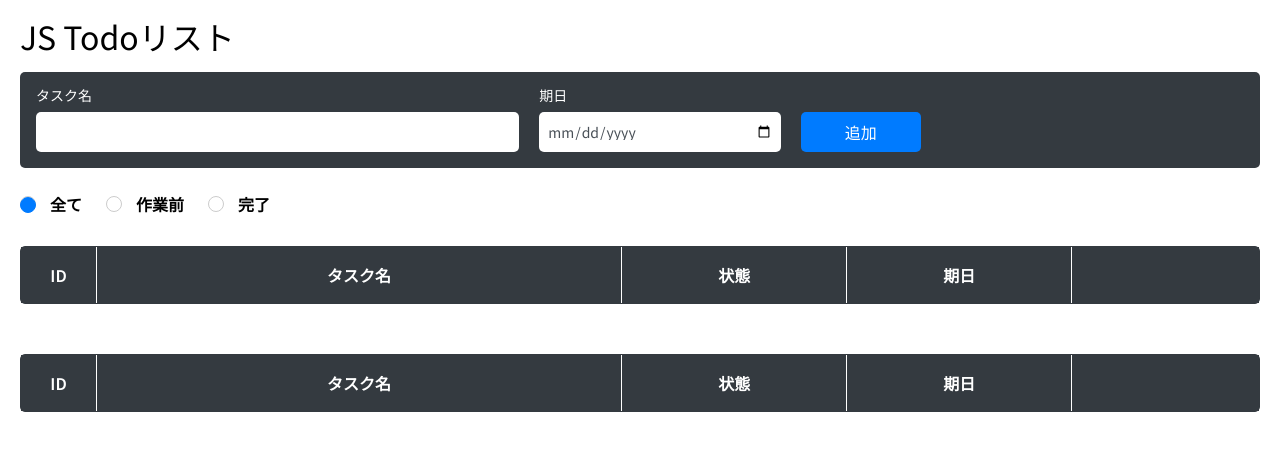
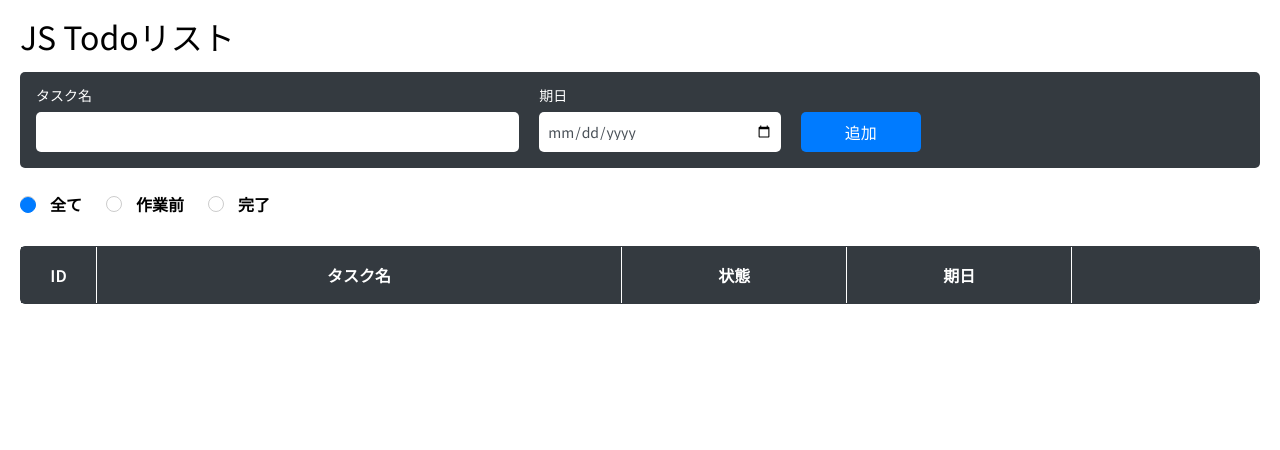
Before and after one commit to hideki1516/react-todoapp, a React (Create React App) app: page / in a window 1280 px wide. Shown: the top 450 px of the page. Built offline with nearby package versions, Linux system fonts and the light colour scheme.

Commit message:
表示切り替え 微調整

```diff
--- a/src/App.jsx
+++ b/src/App.jsx
@@ -87,11 +87,9 @@ export const App = () => {
 
         <RadioForm radioStatus={RADIO_STATUS} selectedStatus={selectedStatus} onChange={handleRadioStatusChange} />
 
-        <TodoList todoItems={filteredTodos} />
-
         <TodoContext.Provider value={handleTodoChangeStatus}>
           <TodoDeleteContext.Provider value={handleTodoDelete}>
-            <TodoList todoItems={todoItems} />
+            <TodoList todoItems={filteredTodos} />
           </TodoDeleteContext.Provider>
         </TodoContext.Provider>
       </div>
```
